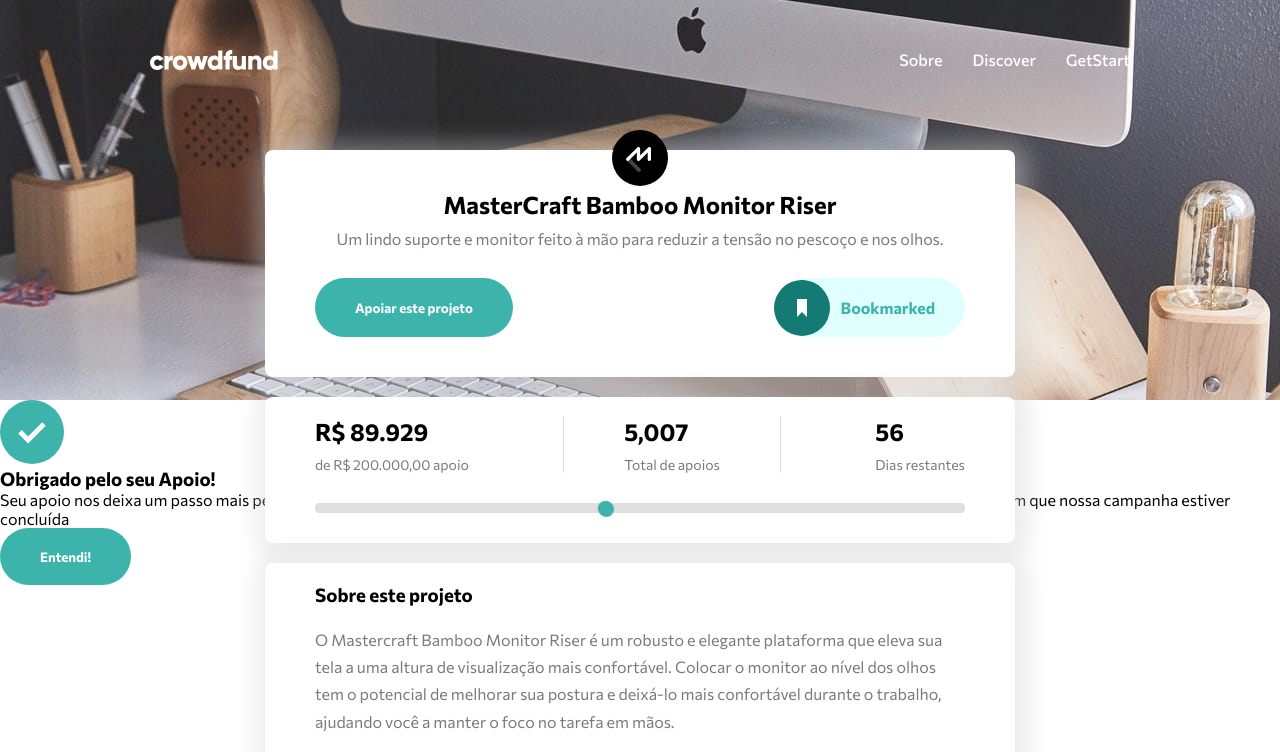
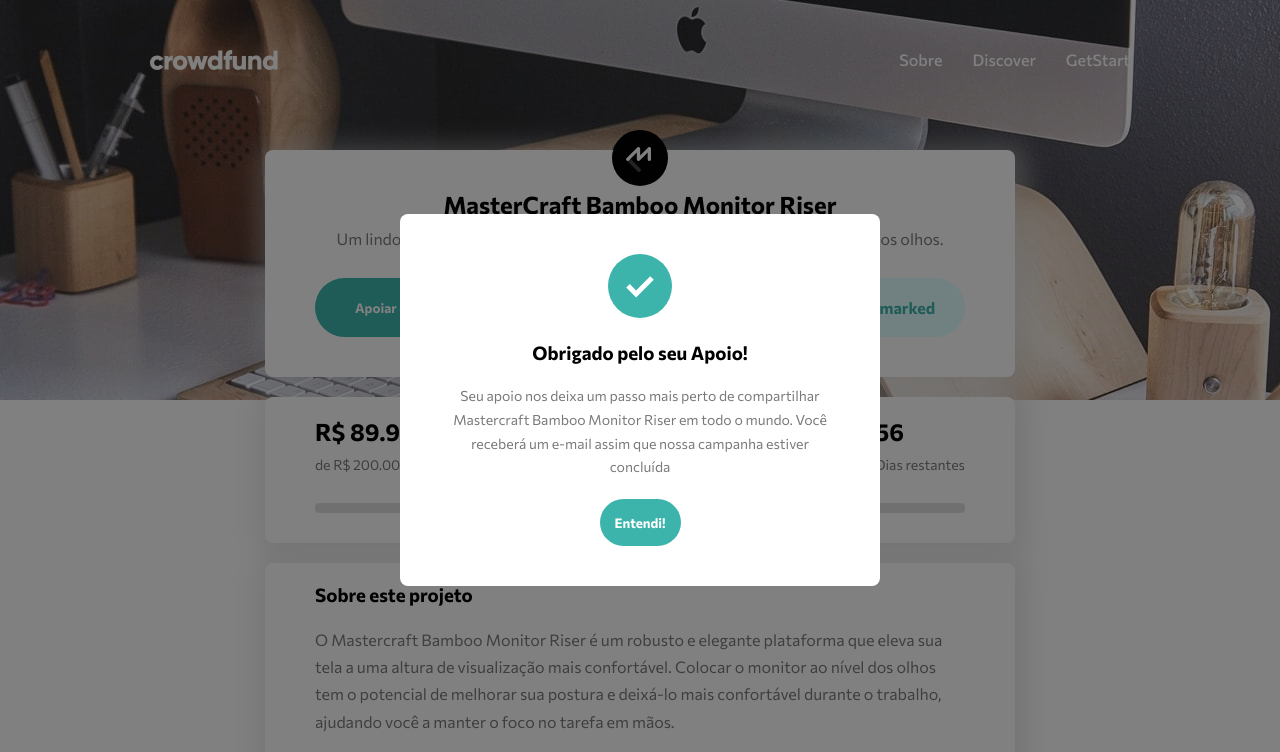
Before and after one commit to TayAmorim/Crowdfunding-product-page, a plain HTML site: page index.html in a window 1280 px wide. Shown: the top 752 px of the page. Drawn offline with Linux system fonts and the light colour scheme.

Commit message:
criação da parte estilo do modal de apoio concluido

```diff
--- a/index.html
+++ b/index.html
@@ -305,14 +305,18 @@
       </div>
     </section>
     <section class="wrapper-pledge-completed">
-      <img src="./images/icon-check.svg" alt="icone de check" />
-      <h3>Obrigado pelo seu Apoio!</h3>
-      <p>
-        Seu apoio nos deixa um passo mais perto de compartilhar Mastercraft
-        Bamboo Monitor Riser em todo o mundo. Você receberá um e-mail assim que
-        nossa campanha estiver concluída
-      </p>
-      <button class="btn">Entendi!</button>
+      <div class="pledge-completed">
+        <div>
+          <img src="./images/icon-check.svg" alt="icone de check" />
+        </div>
+        <h3>Obrigado pelo seu Apoio!</h3>
+        <p class="pledge-complet-text">
+          Seu apoio nos deixa um passo mais perto de compartilhar Mastercraft
+          Bamboo Monitor Riser em todo o mundo. Você receberá um e-mail assim
+          que nossa campanha estiver concluída
+        </p>
+        <button class="btn btn-pledgeComplet">Entendi!</button>
+      </div>
     </section>
   </body>
 </html>
--- a/style/style.css
+++ b/style/style.css
@@ -253,7 +253,8 @@
   color: var(--Dark-gray);
 }
 
-.wrapper-modal {
+.wrapper-modal,
+.wrapper-pledge-completed {
   width: 100%;
   display: flex;
   flex-direction: column;
@@ -422,5 +423,28 @@
   display: none !important;
 }
 
+.pledge-completed {
+  display: flex;
+  flex-direction: column;
+  gap: 20px;
+  align-items: center;
+  margin: auto;
+  background: var(--white);
+  text-align: center;
+  padding: 40px;
+  border-radius: 8px;
+}
+
+.pledge-complet-text {
+  max-width: 400px;
+  color: var(--dark-gray);
+  font-size: 14px;
+  line-height: 1.7;
+}
+
+.btn-pledgeComplet {
+  padding: 15px;
+}
+
 /* @media only screen and (max-width: 767px) {
 } */
```
